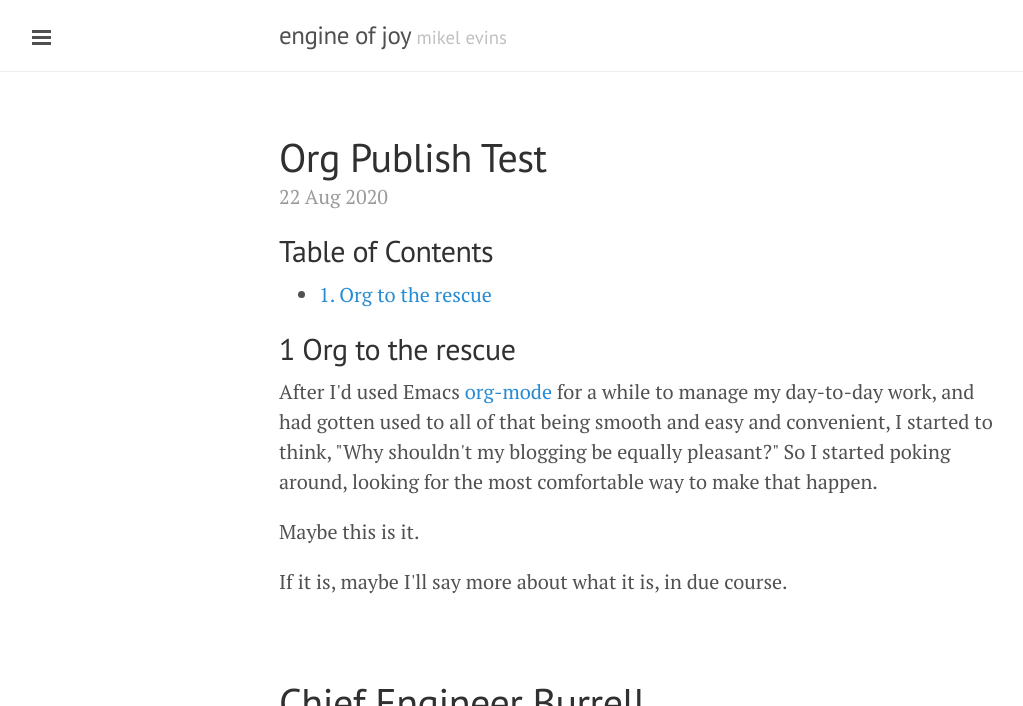
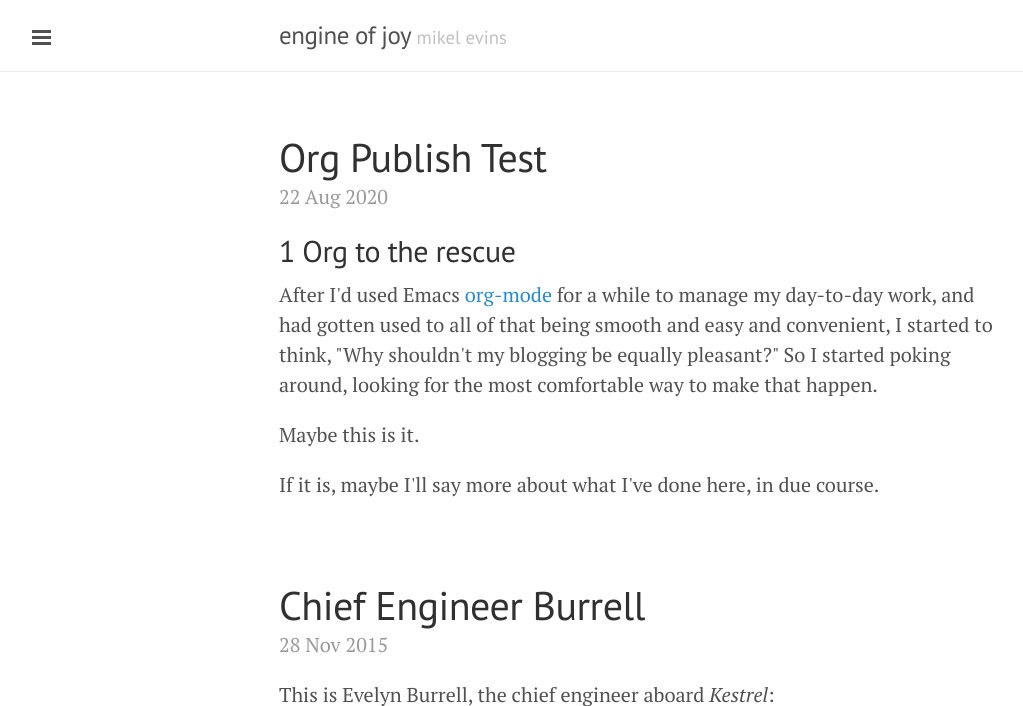
Before and after one commit to mikelevins/mikelevins.github.io, a Jekyll site: the page built from index.html, in a window 1280 px wide and 900 px high, cut to the strip 0-706 px from the top of the window. Shown: the whole strip, without its empty margins (1-1024 px from the left). Built offline with Jekyll 4.4.1, drawn with Linux system fonts in a browser that asks for light colours; the list of posts is cut into pages by our own code.

Commit message:
tinkering with org export parameters

```diff
--- a/_posts/2020-08-22-org-publish-test.html
+++ b/_posts/2020-08-22-org-publish-test.html
@@ -1,11 +1,3 @@
-<div id="table-of-contents">
-<h2>Table of Contents</h2>
-<div id="text-table-of-contents">
-<ul>
-<li><a href="#org391b37b">1. Org to the rescue</a></li>
-</ul>
-</div>
-</div>
 
 <div id="outline-container-org391b37b" class="outline-2">
 <h2 id="org391b37b"><span class="section-number-2">1</span> Org to the rescue</h2>
@@ -23,7 +15,7 @@ Maybe this is it.
 </p>
 
 <p>
-If it is, maybe I'll say more about what it is, in due course.
+If it is, maybe I'll say more about what I've done here, in due course.
 </p>
 </div>
 </div>
```
